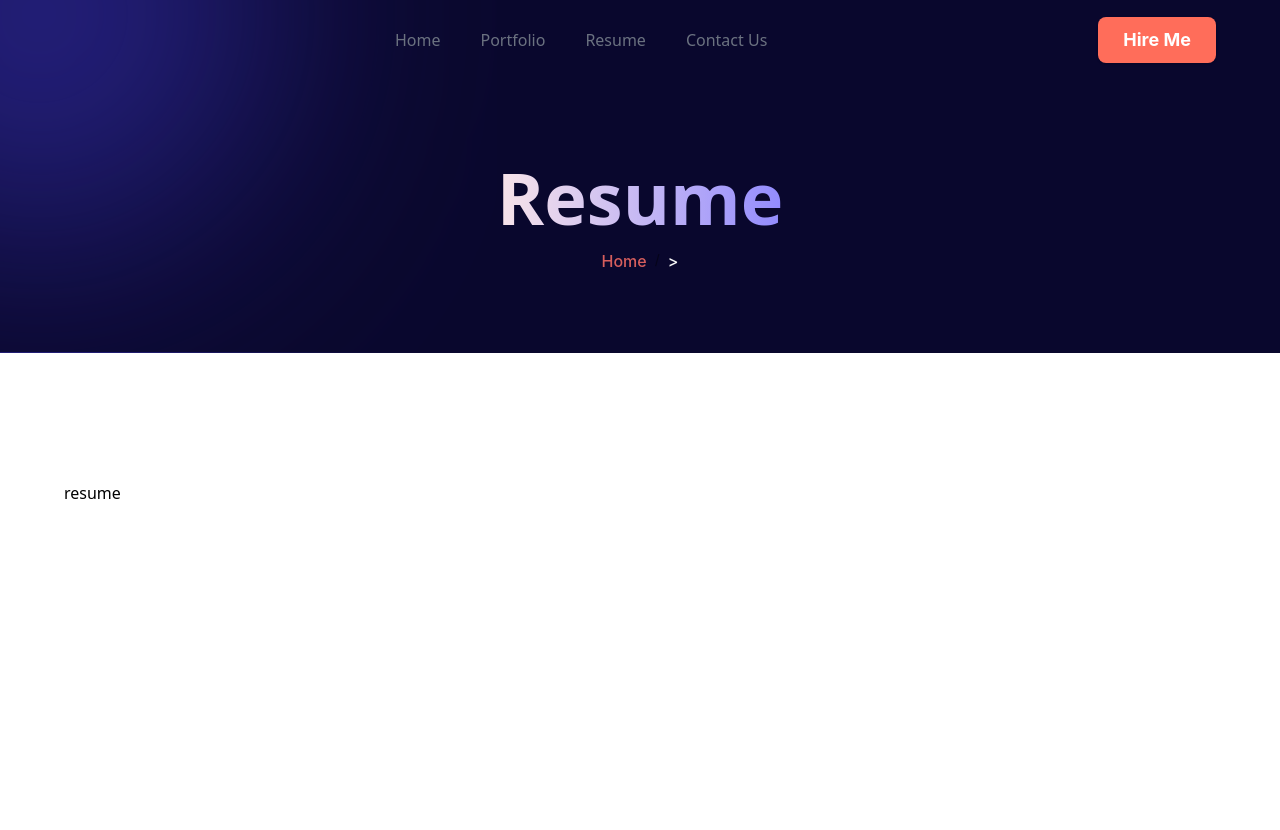
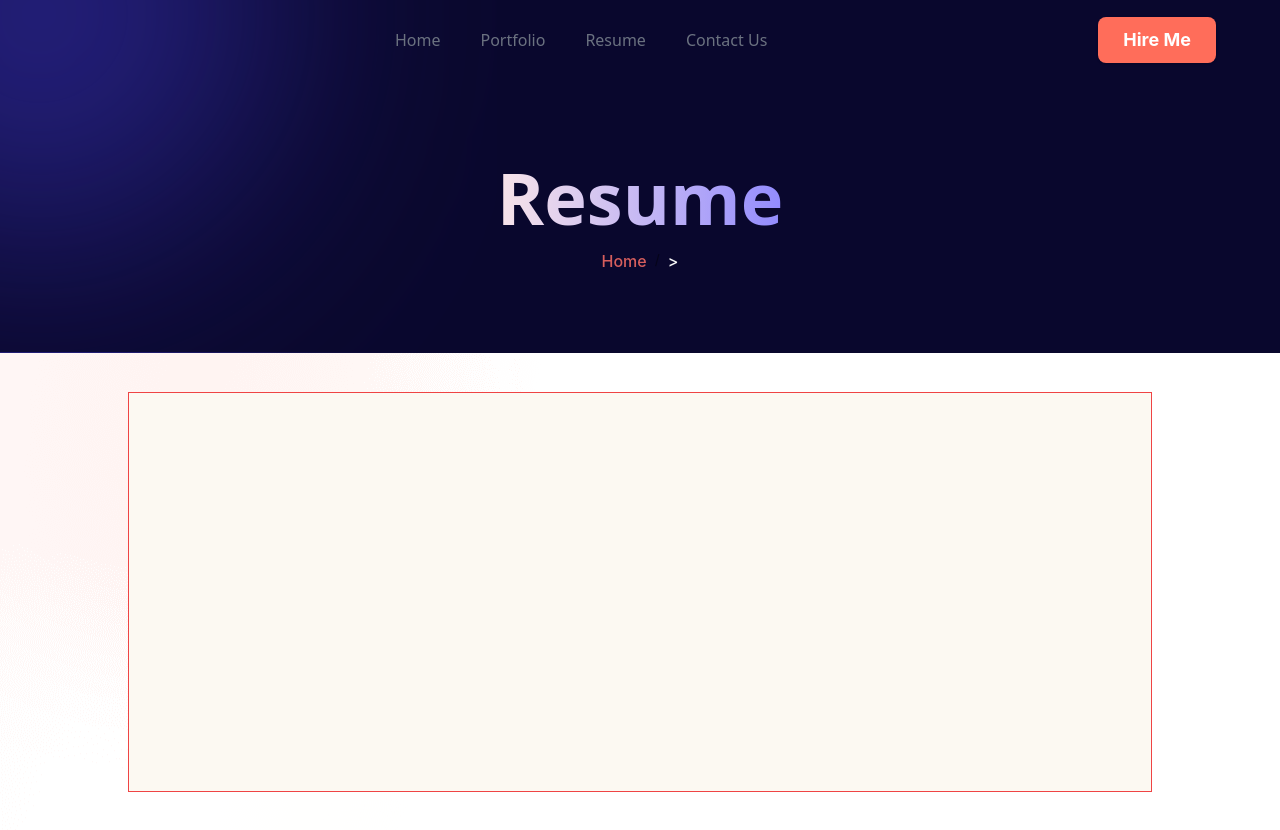
Before and after one commit to maziz12808/portfolio, a Next.js app: page / in a window 1280 px wide. Shown: the top 830 px of the page. Built offline with nearby package versions, Linux system fonts and the light colour scheme.

Commit message:
resume modified

```diff
--- a/components/resume/index.jsx
+++ b/components/resume/index.jsx
@@ -29,11 +29,15 @@ const contactUs = ()=>{
     }
     return (
         <Layout header={<Header />} headerbg={style.header}>
-            <div className="px-[5%] py-[10%]">
-                <h1>resume</h1>
+            <div className="portfolio-bg px-[10%] py-[3%]">
+                <div className="bg-[#FCF9F2] border border-red-500 w-full h-[400px]">
+
+                </div>
             </div>
         </Layout>
     )
 }
 
+
+
 export default contactUs;
--- a/styles/globals.css
+++ b/styles/globals.css
@@ -27,9 +27,9 @@
 .portfolio-bg-2 {
     background-image: url("../public/images/protfolio_bg2.png");
 }
-/* .portfolio-bg {
+.portfolio-bg {
     background-image: url("../public/images/blog_bg_2.png");
-} */
+}
 
 .footer-svg {
     background-image: url("../public/images/footer_bg.svg");
```
Also changed, not shown: public/images/blog_bg_2.png (added).
